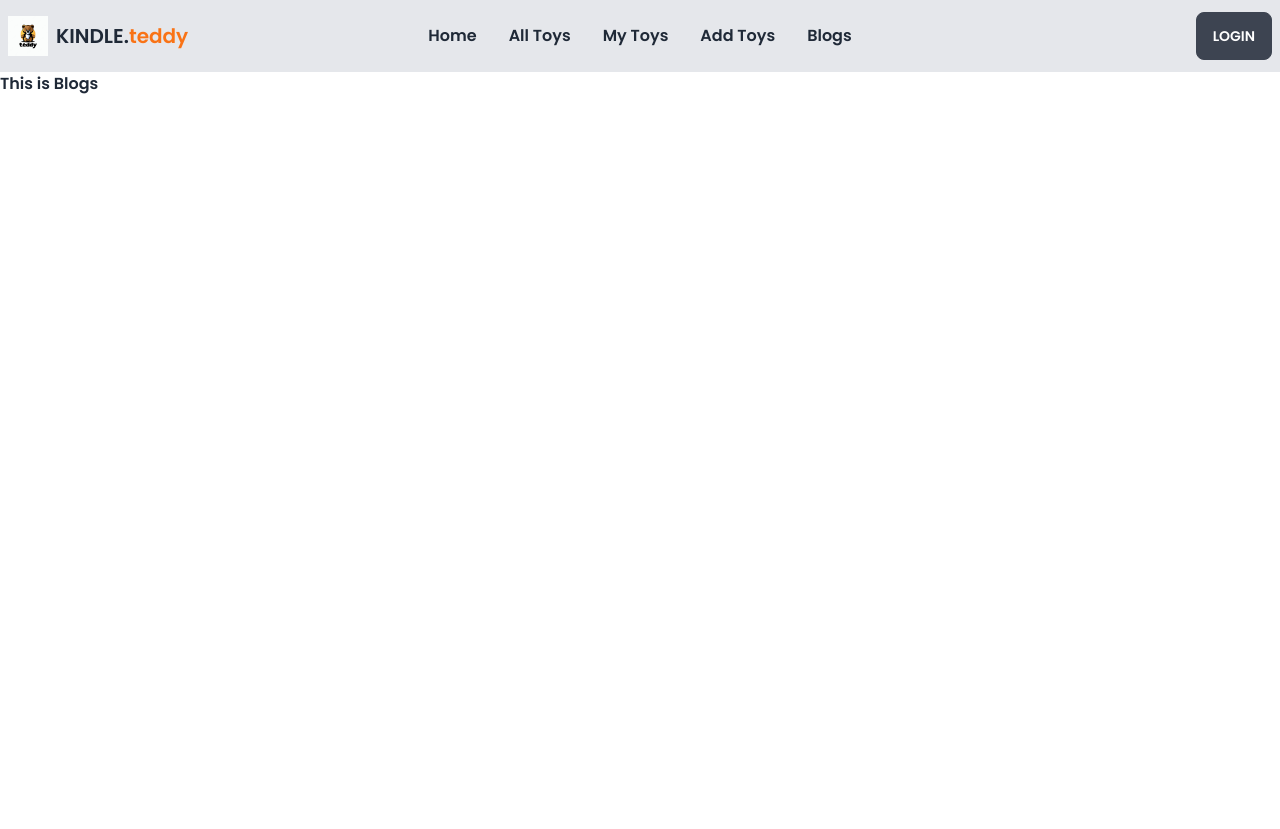
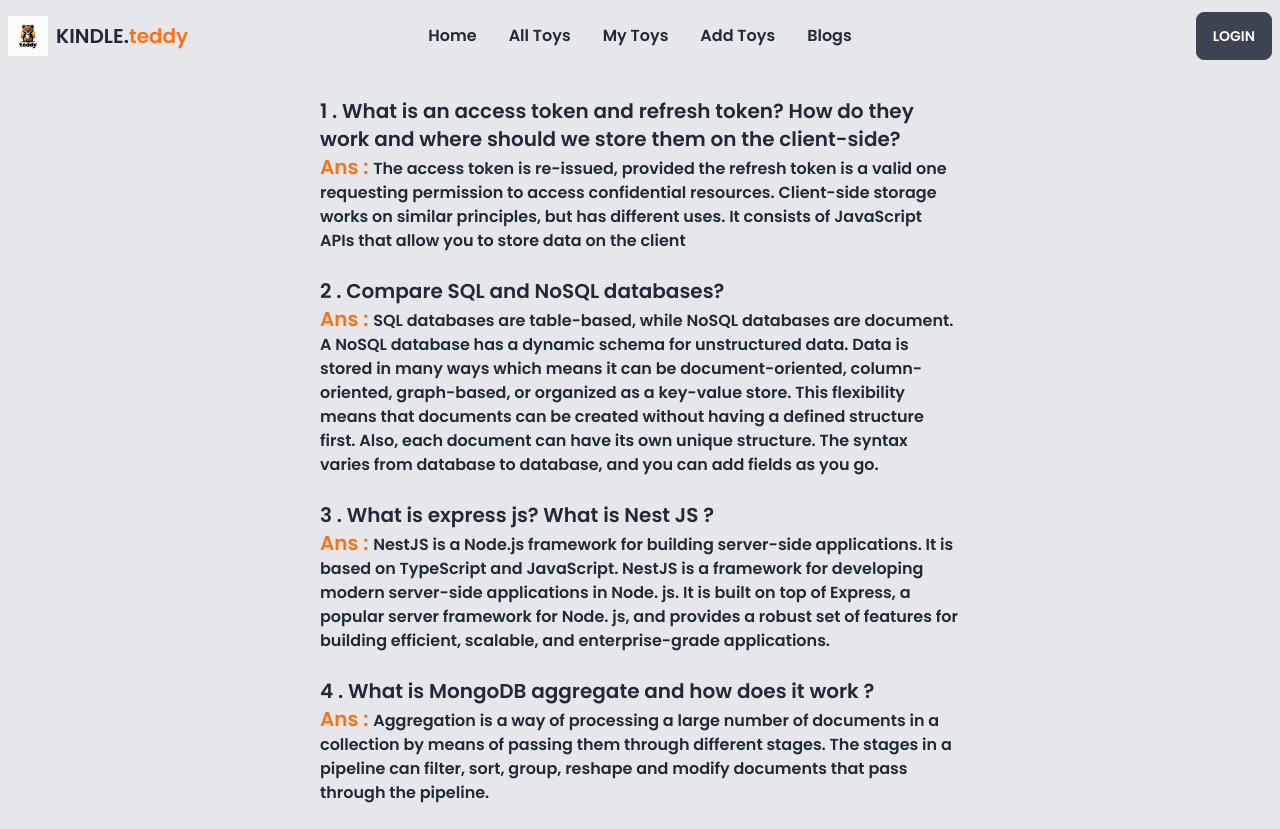
Before and after one commit to sabuj0143/toy-teddy-bear, a React (Vite) app: page /blogs in a window 1280 px wide. Before the commit the page ends 800 px from the top, so only its background shows below. Built offline with nearby package versions, Linux system fonts and the light colour scheme.

Commit message:
Blogs added

```diff
--- a/src/components/Home/Blogs.jsx
+++ b/src/components/Home/Blogs.jsx
@@ -2,8 +2,21 @@ import React from 'react';
 
 const Blogs = () => {
     return (
-        <div>
-            <h3>This is Blogs</h3>
+        <div className='w-[100%] mx-auto bg-gray-200'>
+            <div className='w-[50%] mx-auto py-6'>
+                <hr className='bg-orange-400' />
+                <h4 className='text-xl font-semibold'>1 . What is an access token and refresh token? How do they work and where should we store them on the client-side?</h4>
+                <p><span className='text-orange-500 text-xl font-medium'>Ans : </span> The access token is re-issued, provided the refresh token is a valid one requesting permission to access confidential resources. Client-side storage works on similar principles, but has different uses. It consists of JavaScript APIs that allow you to store data on the client<small></small></p>
+                <br />
+                <h4 className='text-xl font-semibold'>2 . Compare SQL and NoSQL databases?</h4>
+                <p><span className='text-orange-500 text-xl font-medium'>Ans : </span> SQL databases are table-based, while NoSQL databases are document. A NoSQL database has a dynamic schema for unstructured data. Data is stored in many ways which means it can be document-oriented, column-oriented, graph-based, or organized as a key-value store. This flexibility means that documents can be created without having a defined structure first. Also, each document can have its own unique structure. The syntax varies from database to database, and you can add fields as you go. <small></small></p>
+                <br />
+                <h4 className='text-xl font-semibold'>3 . What is express js? What is Nest JS ?</h4>
+                <p><span className='text-orange-500 text-xl font-medium'>Ans : </span>NestJS is a Node.js framework for building server-side applications. It is based on TypeScript and JavaScript. NestJS is a framework for developing modern server-side applications in Node. js. It is built on top of Express, a popular server framework for Node. js, and provides a robust set of features for building efficient, scalable, and enterprise-grade applications. <small></small></p>
+                <br />
+                <h4 className='text-xl font-semibold'>4 . What is MongoDB aggregate and how does it work ?</h4>
+                <p><span className='text-orange-500 text-xl font-medium'>Ans : </span>Aggregation is a way of processing a large number of documents in a collection by means of passing them through different stages.  The stages in a pipeline can filter, sort, group, reshape and modify documents that pass through the pipeline. <small></small></p>
+            </div>
         </div>
     );
 };
--- a/src/components/Home/Gallery.jsx
+++ b/src/components/Home/Gallery.jsx
@@ -5,7 +5,7 @@ const Gallery = () => {
         <div className='mt-12 w-full mx-auto'>
             <div className='text-center mb-6'>
                 <h2 className='text-4xl text-orange-700'>Our Teddy Gallery</h2>
-                <p>adorable collection of teddy bears</p>
+                <p className='p-4'><small>Welcome to our enchanting Teddy Bear Gallery! Explore a delightful collection  <br /> of cuddly teddy bears that will warm your heart. <br /> Each bear is meticulously crafted with the softest fur, endearing details, and irresistible charm.</small></p>
             </div>
             <div class="grid grid-cols-2 md:grid-cols-4 gap-4">
                 <div class="grid gap-4">
--- a/src/components/Home/Home.jsx
+++ b/src/components/Home/Home.jsx
@@ -7,7 +7,7 @@ const Home = () => {
     return (
         <div>
             <Banner></Banner>
-            <Gallery></Gallery>
+            {/* <Gallery></Gallery> */}
             <Outlet></Outlet>
         </div>
     );
```
